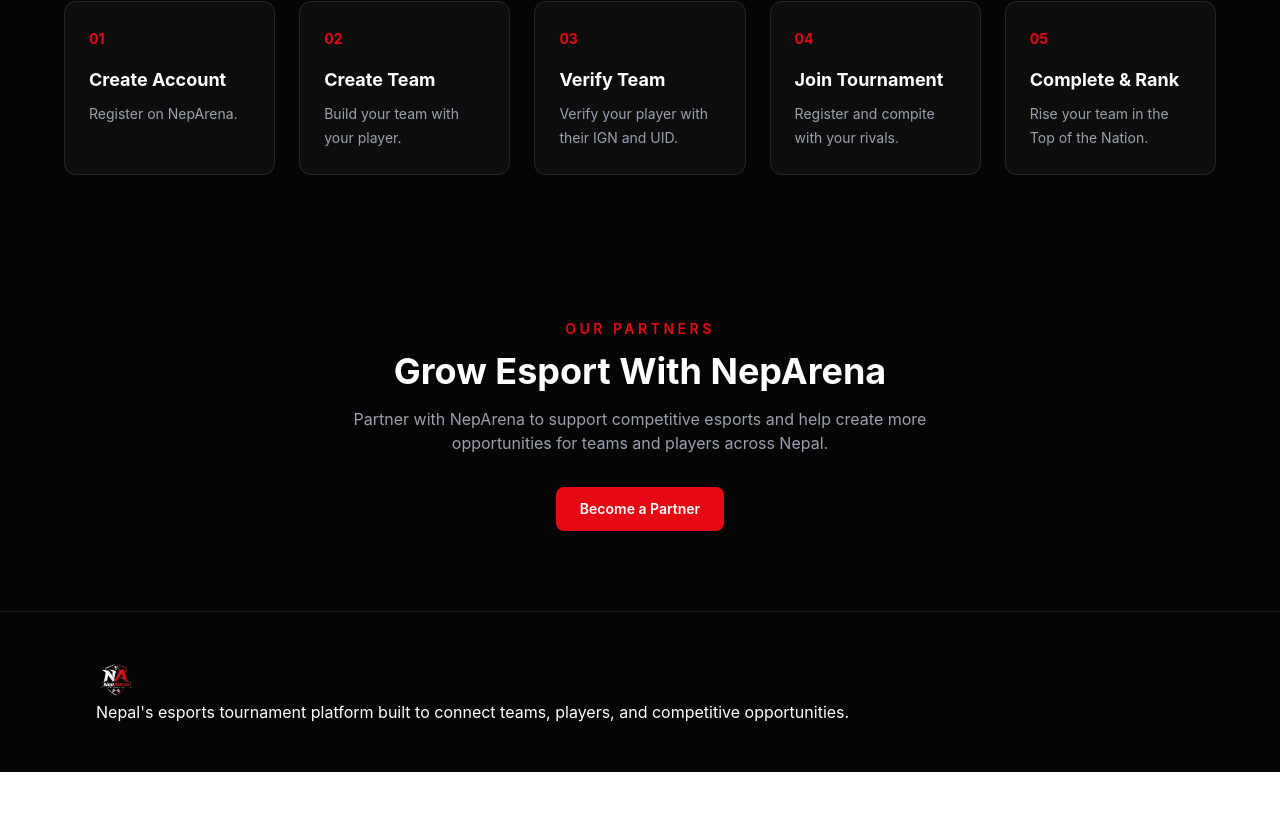
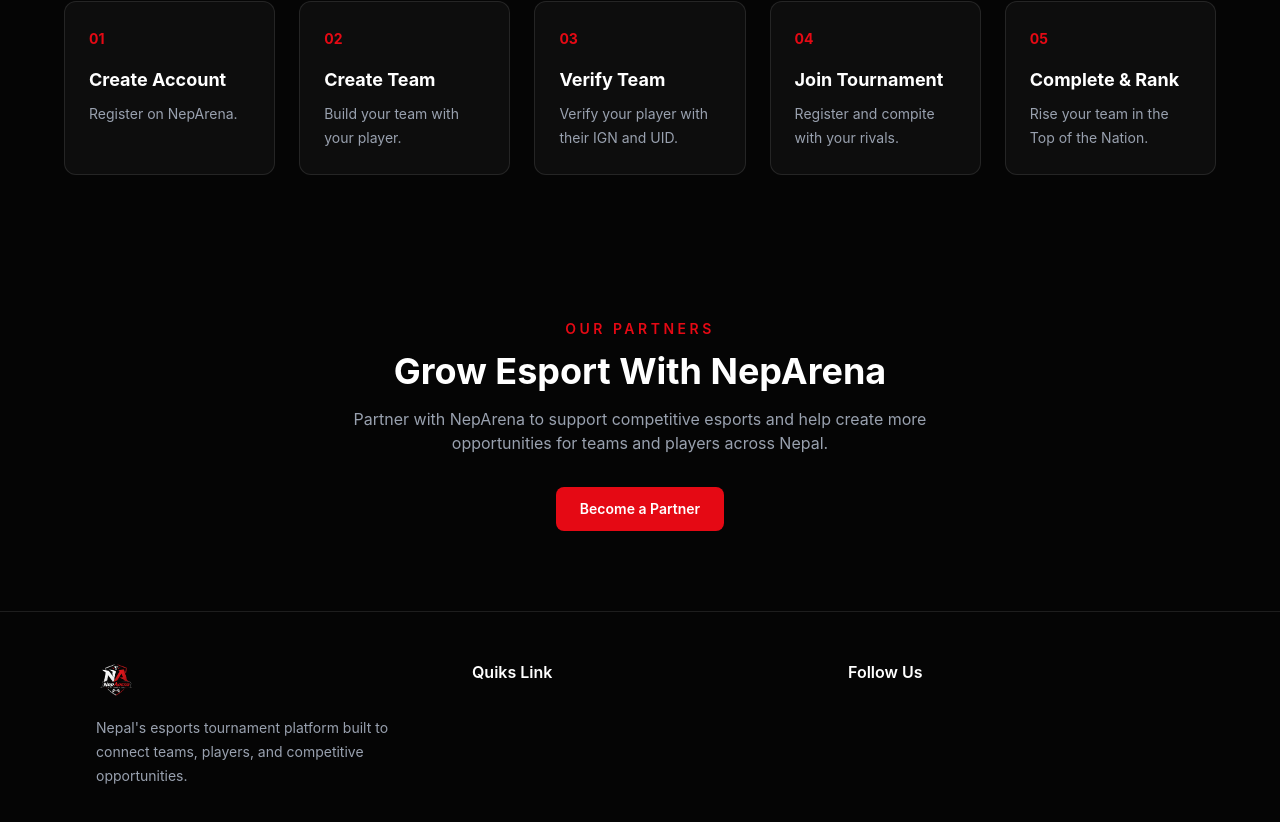
Before and after one commit to Sugam112stha/NepArena, a React (Vite) app: page / in a window 1280 px wide. Shown: the part 2319-3141 px from the top of the page. Before the commit the page ends 3091 px from the top, so only its background shows below. Built offline with nearby package versions, Linux system fonts and the light colour scheme.

Commit message:
footer section added

```diff
--- a/src/components/Footer.tsx
+++ b/src/components/Footer.tsx
@@ -3,17 +3,27 @@
   return (
     <footer className="border-t border-white/10 bg-[#050505] text-white">
         <div className="mx-auto max-w-6xl px-4 py-12 sm:px-6 lg:px-8">
-            <div>
+            <div className="grid gap-10 sm:grid-cols-2 lg:grid-cols-3">
                 <div>
 
                     <img src={logo}
                     alt="NepArena"
                     className="h-10 w-auto"/>
 
-                    <p>
+                    <p className="mt-4 max-w-sm text-sm leading-6 text-gray-400">
                         Nepal's esports tournament platform built to connect
                         teams, players, and competitive opportunities.
                     </p>
+                </div>
+
+                <div>
+                    <h3 className="font-semibold">
+                        Quiks Link
+                    </h3>
+                </div>
+
+                <div className="font-semibold">
+                    Follow Us
                 </div>
             </div>
         </div>
```
